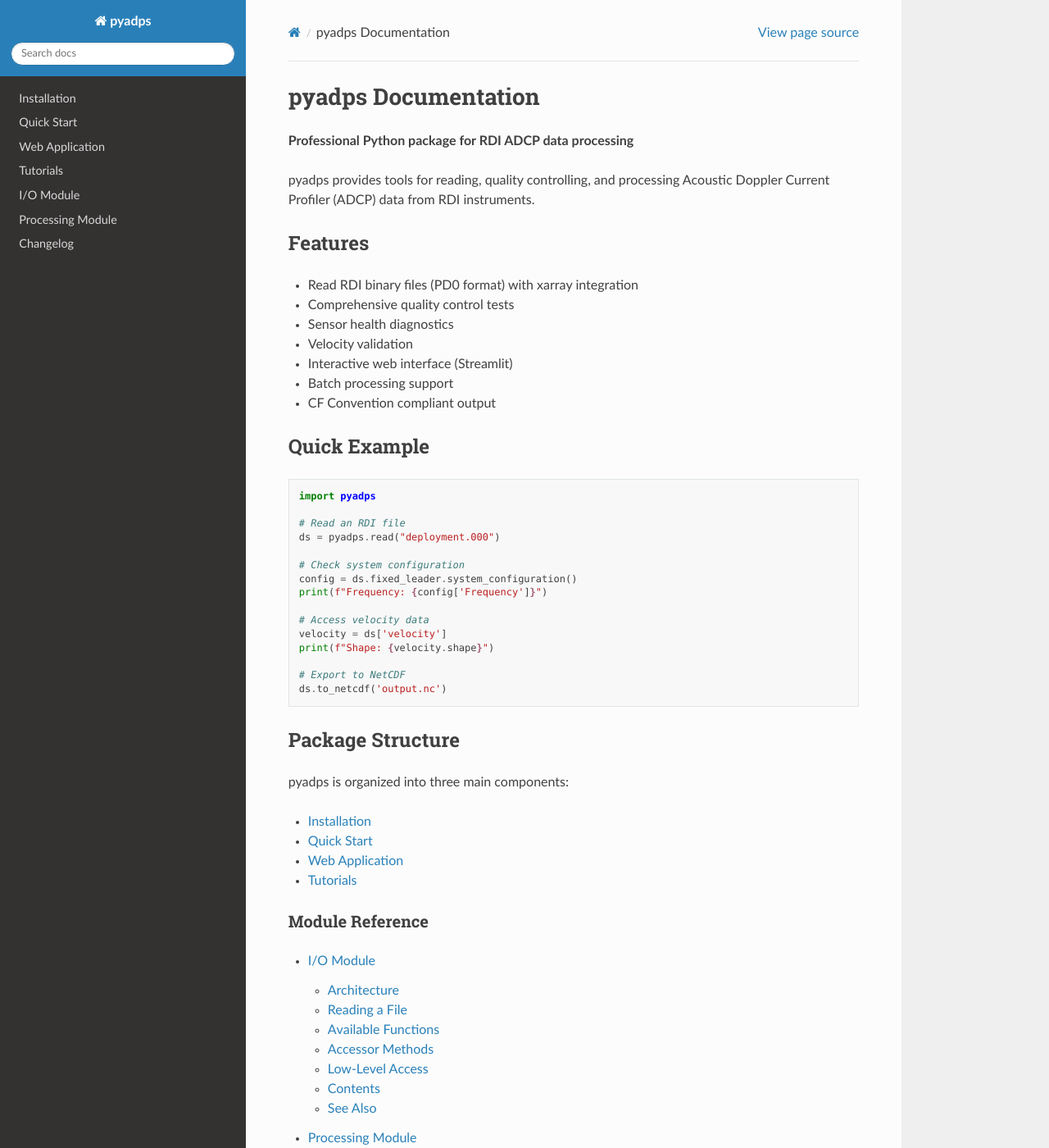
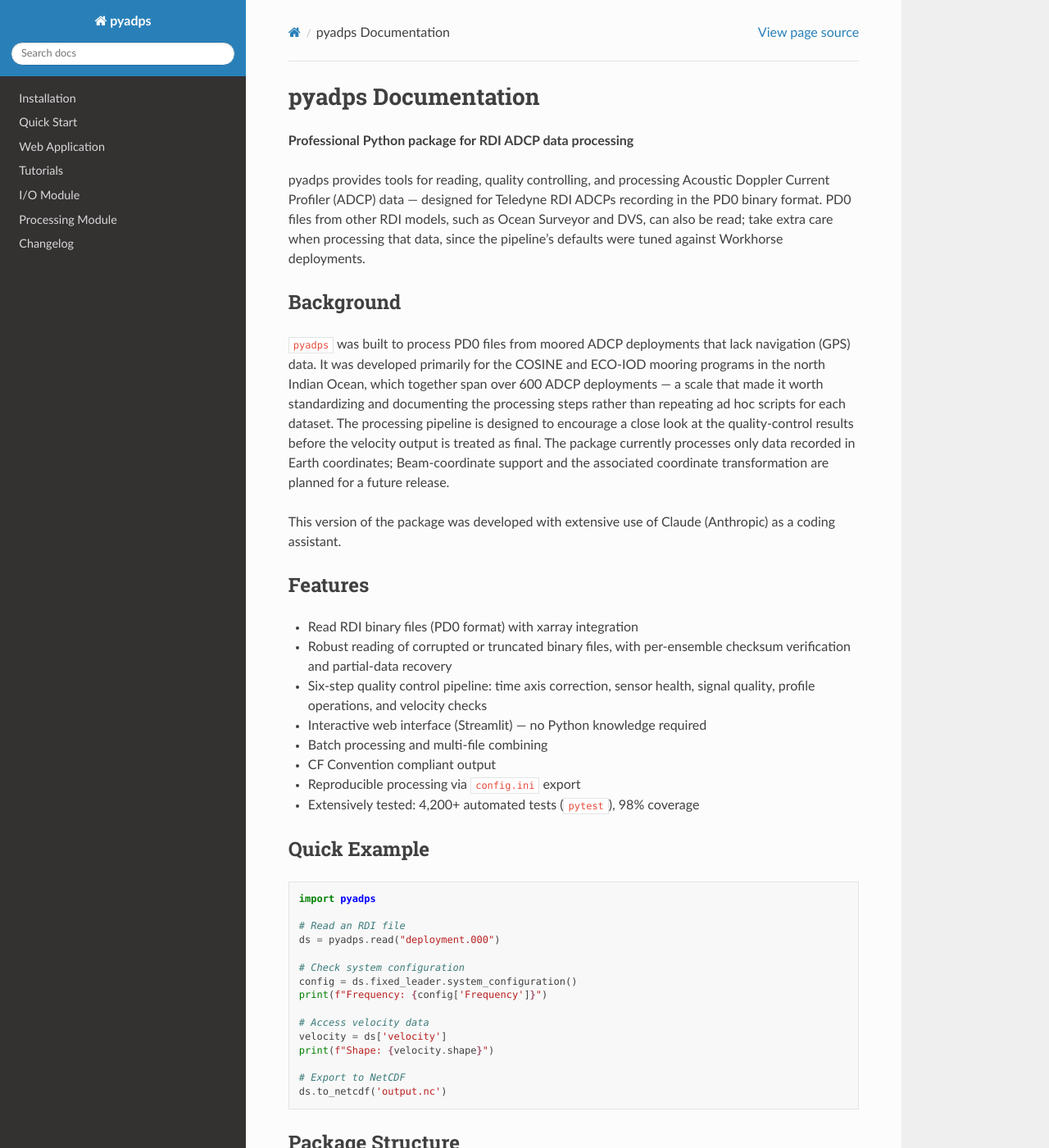
Before and after one commit to p-amol/pyadps, a Sphinx documentation site: the page built from docs/source/index.md, in a window 1280 px wide and 1400 px high. Shown: the whole window at 82% size. Built offline with Sphinx 7.4.7 and the Read the Docs theme 3.1.0, drawn with Linux system fonts in a browser that asks for light colours.

Commit message:
docs: sync Home Page and Sphinx index with README content
Home_Page.py: rewrite from a UI-workflow perspective rather than mirroring
the docs' Python API example — background woven into the intro, features
described as the actual page-by-page workflow (preview before you commit),
mailing list removed (Support now points to the issue tracker), and the
PyADPS/pyadps casing inconsistency in the page-config About menu fixed.

docs/source/index.md: add the same Background section as the README
(COSINE/ECO-IOD, no-navigation-data, Earth-coordinates-only limitation),
broadened instrument wording, corrupt-file-handling bullet, six-step
pipeline framing, config.ini reproducibility, and the test-suite line.
Keeps its Python API Quick Example, which the Streamlit page does not need.

All three surfaces (README, Home Page, docs index) remain hand-maintained
separately, by decision — no shared-fragment plumbing.

```diff
--- a/docs/source/index.md
+++ b/docs/source/index.md
@@ -3,17 +3,40 @@
 **Professional Python package for RDI ADCP data processing**
 
 pyadps provides tools for reading, quality controlling, and processing
-Acoustic Doppler Current Profiler (ADCP) data from RDI instruments.
+Acoustic Doppler Current Profiler (ADCP) data — designed for Teledyne RDI
+ADCPs recording in the PD0 binary format. PD0 files from other RDI models,
+such as Ocean Surveyor and DVS, can also be read; take extra care when
+processing that data, since the pipeline's defaults were tuned against
+Workhorse deployments.
+
+## Background
+
+`pyadps` was built to process PD0 files from moored ADCP deployments that
+lack navigation (GPS) data. It was developed primarily for the COSINE and
+ECO-IOD mooring programs in the north Indian Ocean, which together span
+over 600 ADCP deployments — a scale that made it worth standardizing and
+documenting the processing steps rather than repeating ad hoc scripts for
+each dataset. The processing pipeline is designed to encourage a close
+look at the quality-control results before the velocity output is treated
+as final. The package currently processes only data recorded in Earth
+coordinates; Beam-coordinate support and the associated coordinate
+transformation are planned for a future release.
+
+This version of the package was developed with extensive use of Claude
+(Anthropic) as a coding assistant.
 
 ## Features
 
 - Read RDI binary files (PD0 format) with xarray integration
-- Comprehensive quality control tests
-- Sensor health diagnostics
-- Velocity validation
-- Interactive web interface (Streamlit)
-- Batch processing support
+- Robust reading of corrupted or truncated binary files, with per-ensemble
+  checksum verification and partial-data recovery
+- Six-step quality control pipeline: time axis correction, sensor health,
+  signal quality, profile operations, and velocity checks
+- Interactive web interface (Streamlit) — no Python knowledge required
+- Batch processing and multi-file combining
 - CF Convention compliant output
+- Reproducible processing via `config.ini` export
+- Extensively tested: 4,200+ automated tests (`pytest`), 98% coverage
 
 ## Quick Example
 
```
Also changed, not shown: 1 other file.
